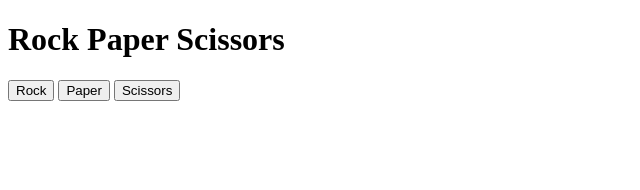
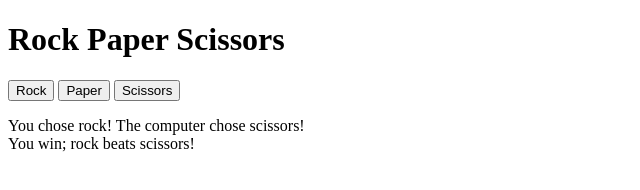
Before and after one commit to mcfidgi/Rock-Paper-Scissors, a plain HTML site: page index.html in a window 1280 px wide. Both pictures are taken after a click on the button "Rock". Shown: the whole page, without its empty margins (0-640 px from the left). Drawn offline with Linux system fonts and the light colour scheme.

Commit message:
Make the game actually work, display your choices and the winner

```diff
--- a/index.html
+++ b/index.html
@@ -14,8 +14,8 @@
 
         <script src="script.js" defer> </script>
     </p>
-    <div class="ComputerChoice"></div>
-    <div class="Results"></div>
+    <div id="ComputerChoice"></div>
+    <div id="Results"></div>
 
 </body>
 </html>
--- a/script.js
+++ b/script.js
@@ -27,6 +27,10 @@ if (!((x == "rock") || (x == 'paper') || (x == 'scissors'))) {
 const rockButton = document.querySelector('#rock');
 const paperButton = document.querySelector('#paper');
 const scissorsButton = document.querySelector('#scissors');
+const computerChoiceSection = document.querySelector('#ComputerChoice');
+const results = document.querySelector('#Results');
+
+
 // Interesting find: event listeners need to RETURN a function, if you have the actual function in the elemtnts of the eventlistener func, then it'll just execute them.
 rockButton.addEventListener("click", function(){
     startRound('rock');
@@ -39,7 +43,22 @@ scissorsButton.addEventListener("click", function(){
 });
 
 function startRound(choice) {
-    alert(choice);
+    let playerSelection = choice;
+    let computerSelection = getComputerChoice();
+    let result = playRound(playerSelection,computerSelection);
+    //Print "The computer chose computerChoice!"
+    computerChoiceSection.textContent = `You chose ${playerSelection}! The computer chose ${computerSelection}!`;
+    if (result == 'tie') {
+        results.textContent = `It was a tie! You both chose ${playerSelection}!`;
+    } else if (result == 'win') {
+        results.textContent = `You win; ${playerSelection} beats ${computerSelection}!`;
+        yourPoints ++;
+    } else if (result == 'lose') {
+        results.textContent = `You lose; ${computerSelection} beats ${playerSelection}!`;
+        theirPoints ++;
+    } else {
+        console.log(`Something went wrong :(`);
+    };
 }
 
 /*
@@ -101,7 +120,7 @@ let yourPoints = 0;
 let theirPoints = 0;
 
 let round = 0;
-// for (round = 1; round < 6; round++) {
+/* for (round = 1; round < 6; round++) {
     let playerSelection = getPlayerChoice();
     let computerSelection = getComputerChoice();
     let result = playRound(playerSelection,computerSelection);
@@ -124,4 +143,4 @@ if (yourPoints > theirPoints) {
     console.log(`The computer won, ${theirPoints} to ${yourPoints}! Better luck next time!`)
 } else {
     console.log(`It was a tie, ${yourPoints} to ${theirPoints}!`)
-};
+};  */
```
